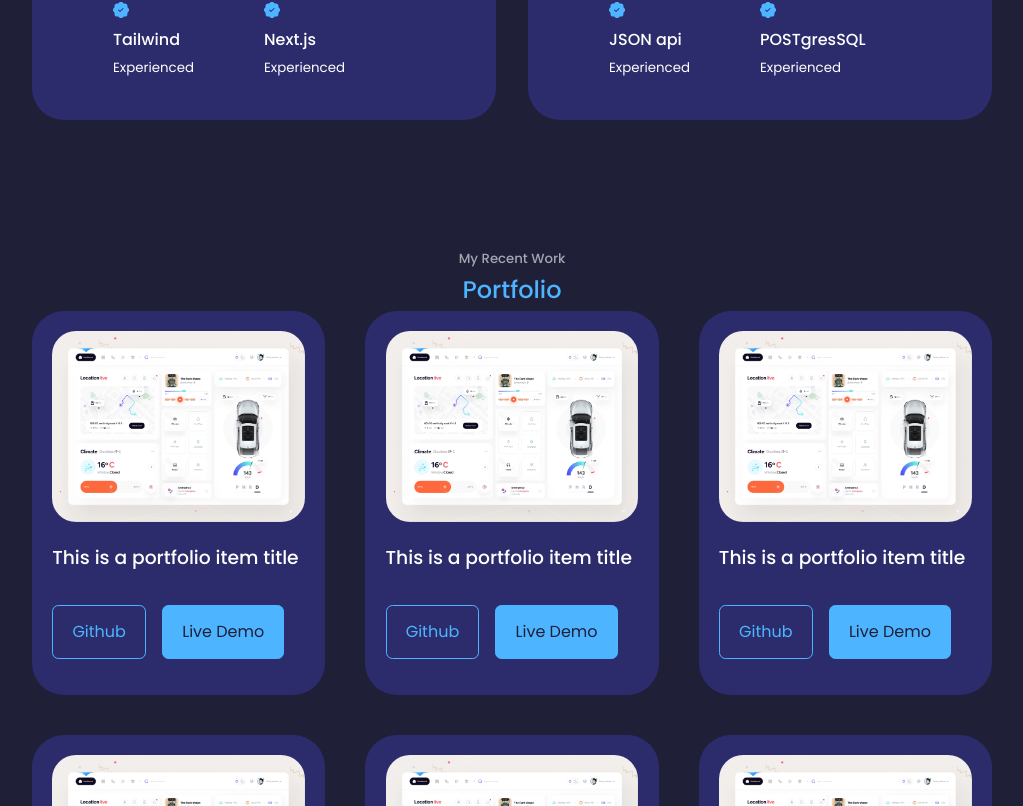
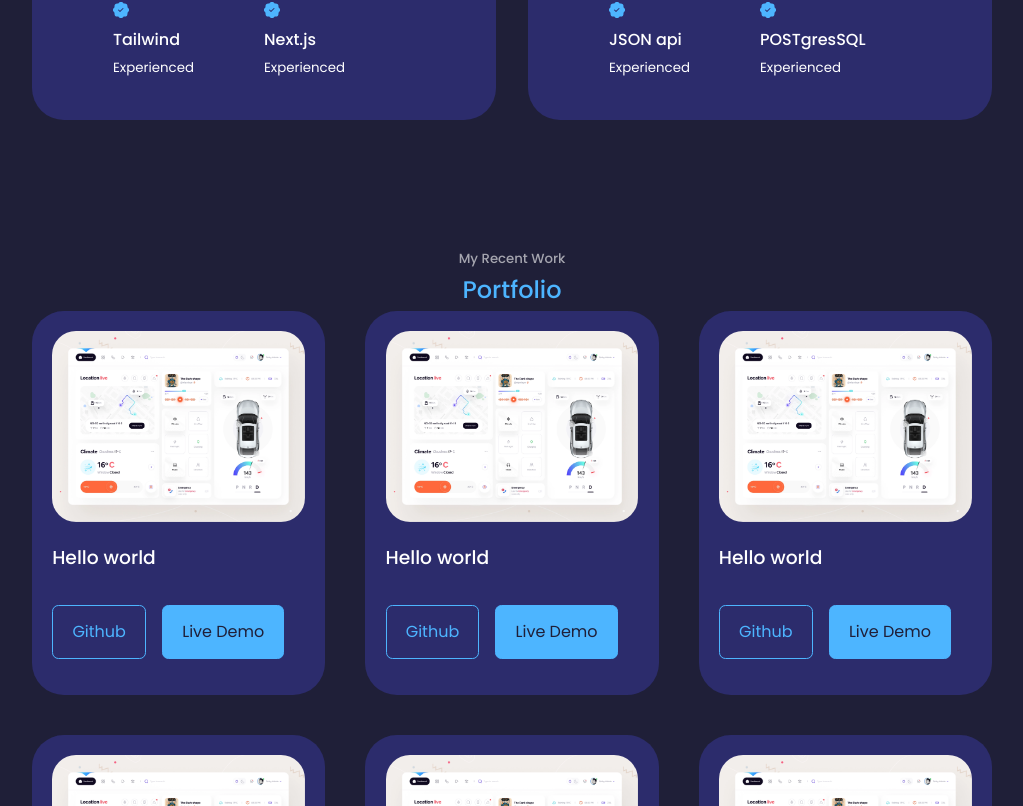
Before and after one commit to mdamapong/Porfolio, a React (Create React App) app: page / in a window 1280 px wide. Shown: the part 1994-2800 px from the top of the page, without its empty margins (128-1151 px from the left). Built offline with nearby package versions, Linux system fonts and the light colour scheme.

Commit message:
portfolio done

```diff
--- a/public/index.html
+++ b/public/index.html
@@ -1,12 +1,15 @@
 <!DOCTYPE html>
 <html lang="en">
+
 <head>
     <meta charset="UTF-8">
     <meta http-equiv="X-UA-Compatible" content="IE=edge">
     <meta name="viewport" content="width=device-width, initial-scale=1.0">
-    <title>The Ultimate React Personal Portfolio Wesite</title>
+    <title>Mickey</title>
 </head>
+
 <body>
     <div id="root"></div>
 </body>
+
 </html>
--- a/src/App.jsx
+++ b/src/App.jsx
@@ -4,7 +4,6 @@
 import About from './components/about/About';
 import Experience from './components/experience/Experience';
 import Portfolio from './components/portfolio/Portfolio';
-import Testimonials from './components/testimonials/Testimonials';
 import Contact from './components/contact/Contact';
 import Footer from './components/footer/Footer';
 
@@ -16,7 +15,6 @@
       <About />
       <Experience />
       <Portfolio />
-      <Testimonials />
       <Contact />
       <Footer />
 
--- a/src/components/nav/Nav.jsx
+++ b/src/components/nav/Nav.jsx
@@ -1,10 +1,10 @@
 import React from 'react';
 import './nav.css';
-import {AiOutlineHome} from 'react-icons/ai';
-import {AiOutlineUser} from 'react-icons/ai';
-import {BiBookAlt} from 'react-icons/bi';
-import {MdWork} from 'react-icons/md';
-import {AiOutlineMessage} from 'react-icons/ai';
+import { AiOutlineHome } from 'react-icons/ai';
+import { AiOutlineUser } from 'react-icons/ai';
+import { BiBookAlt } from 'react-icons/bi';
+import { VscFileSubmodule } from 'react-icons/vsc';
+import { AiOutlineMessage } from 'react-icons/ai';
 import { useState } from 'react';
 
 
@@ -15,10 +15,10 @@
   return (
     <nav>
       <a href='#' onClick={() => setActiveNav('#')} className={activeNav === '#' ? 'active' : ''}><AiOutlineHome /></a>
-      <a href='#about' onClick={() => setActiveNav('#about')}  className={activeNav === '#about' ? 'active' : ''}><AiOutlineUser /></a>
-      <a href='#experience' onClick={() => setActiveNav('#experience')}  className={activeNav === '#experience' ? 'active' : ''}><BiBookAlt /></a>
-      <a href='#services' onClick={() => setActiveNav('#services')}  className={activeNav === '#services' ? 'active' : ''}><MdWork /></a>
-      <a href='#contact' onClick={() => setActiveNav('#contact')}  className={activeNav === '#contact' ? 'active' : ''}><AiOutlineMessage /></a>
+      <a href='#about' onClick={() => setActiveNav('#about')} className={activeNav === '#about' ? 'active' : ''}><AiOutlineUser /></a>
+      <a href='#experience' onClick={() => setActiveNav('#experience')} className={activeNav === '#experience' ? 'active' : ''}><BiBookAlt /></a>
+      <a href='#portfolio' onClick={() => setActiveNav('#portfolio')} className={activeNav === '#portfolio' ? 'active' : ''}><VscFileSubmodule /></a>
+      <a href='#contact' onClick={() => setActiveNav('#contact')} className={activeNav === '#contact' ? 'active' : ''}><AiOutlineMessage /></a>
 
 
     </nav>
--- a/src/components/portfolio/Portfolio.jsx
+++ b/src/components/portfolio/Portfolio.jsx
@@ -1,6 +1,49 @@
 import React from 'react';
 import './portfolio.css';
 import IMG1 from '../../assets/portfolio1.png';
+
+const data = [
+  {
+    id: 1,
+    image: IMG1,
+    title: 'Hello world',
+    github: 'https://github.com',
+    demo: 'https://animated-pony-a34044.netlify.app/collections'
+  },
+  {
+    id: 2,
+    image: IMG1,
+    title: 'Hello world',
+    github: 'https://github.com',
+    demo: 'https://animated-pony-a34044.netlify.app/collections'
+  }, {
+    id: 3,
+    image: IMG1,
+    title: 'Hello world',
+    github: 'https://github.com',
+    demo: 'https://animated-pony-a34044.netlify.app/collections'
+  }, {
+    id: 4,
+    image: IMG1,
+    title: 'Hello world',
+    github: 'https://github.com',
+    demo: 'https://animated-pony-a34044.netlify.app/collections'
+  }, {
+    id: 5,
+    image: IMG1,
+    title: 'Hello world',
+    github: 'https://github.com',
+    demo: 'https://animated-pony-a34044.netlify.app/collections'
+  }, {
+    id: 6,
+    image: IMG1,
+    title: 'Hello world',
+    github: 'https://github.com',
+    demo: 'https://animated-pony-a34044.netlify.app/collections'
+  },
+]
+
+
 
 const Portfolio = () => {
   return (
@@ -8,68 +51,26 @@
       <h5> My Recent Work </h5>
       <h2>Portfolio</h2>
       <div className='container portfolio__container'>
-        <article className='portfolio__item'>
-          <div className="portfolio__item-image">
-            <img src={IMG1} alt="" />
-          </div>
-          <h3>This is a portfolio item title</h3>
-          <div className="portfolio__item-cta">
-            <a href='https://github.com' className='btn'>Github</a>
-            <a href='https://animated-pony-a34044.netlify.app/collections' className='btn btn-primary'>Live Demo</a>
-          </div>
+        {
+          data.map(({ id, image, title, github, demo }) => {
+            return (
 
-        </article>
-        <article className='portfolio__item'>
-          <div className="portfolio__item-image">
-            <img src={IMG1} alt="" />
-          </div>
-          <h3>This is a portfolio item title</h3>
-          <div className="portfolio__item-cta">
-            <a href='https://github.com' className='btn'>Github</a>
-            <a href='https://animated-pony-a34044.netlify.app/collections' className='btn btn-primary'>Live Demo</a>
-          </div>
+              <article key={id} className='portfolio__item'>
+                <div className="portfolio__item-image">
+                  <img src={image} alt={title} />
+                </div>
+                <h3>{title}</h3>
+                <div className="portfolio__item-cta">
+                  <a href={github} className='btn'>Github</a>
+                  <a href={demo} className='btn btn-primary'>Live Demo</a>
+                </div>
 
-        </article>        <article className='portfolio__item'>
-          <div className="portfolio__item-image">
-            <img src={IMG1} alt="" />
-          </div>
-          <h3>This is a portfolio item title</h3>
-          <div className="portfolio__item-cta">
-            <a href='https://github.com' className='btn'>Github</a>
-            <a href='https://animated-pony-a34044.netlify.app/collections' className='btn btn-primary'>Live Demo</a>
-          </div>
+              </article>
 
-        </article>        <article className='portfolio__item'>
-          <div className="portfolio__item-image">
-            <img src={IMG1} alt="" />
-          </div>
-          <h3>This is a portfolio item title</h3>
-          <div className="portfolio__item-cta">
-            <a href='https://github.com' className='btn'>Github</a>
-            <a href='https://animated-pony-a34044.netlify.app/collections' className='btn btn-primary'>Live Demo</a>
-          </div>
 
-        </article>        <article className='portfolio__item'>
-          <div className="portfolio__item-image">
-            <img src={IMG1} alt="" />
-          </div>
-          <h3>This is a portfolio item title</h3>
-          <div className="portfolio__item-cta">
-            <a href='https://github.com' className='btn'>Github</a>
-            <a href='https://animated-pony-a34044.netlify.app/collections' className='btn btn-primary'>Live Demo</a>
-          </div>
-
-        </article>        <article className='portfolio__item'>
-          <div className="portfolio__item-image">
-            <img src={IMG1} alt="" />
-          </div>
-          <h3>This is a portfolio item title</h3>
-          <div className="portfolio__item-cta">
-            <a href='https://github.com' className='btn'>Github</a>
-            <a href='https://animated-pony-a34044.netlify.app/collections' className='btn btn-primary'>Live Demo</a>
-          </div>
-
-        </article>
+            )
+          })
+        }
       </div>
     </section>
   )
--- a/src/components/portfolio/portfolio.css
+++ b/src/components/portfolio/portfolio.css
@@ -31,3 +31,22 @@
     gap: 1rem;
     margin-bottom: 1rem;
 }
+
+/* =============== MEDIA QUERIES (MEDIUM DEVICES) ============ */
+
+@media screen and (max-width: 1024px) {
+    .portfolio__container {
+        grid-template-columns: 1fr 1fr;
+        gap: 1.2rem;
+    }
+}
+
+
+/* =============== MEDIA QUERIES (SMALL DEVICES) ============ */
+
+@media screen and (max-width: 600px) {
+    .portfolio__container {
+        grid-template-columns: 1fr;
+        gap: 1rem;
+    }
+}
--- a/src/components/testimonials/Testimonials.jsx
+++ /dev/null
@@ -1,10 +0,0 @@
-import React from 'react';
-import './testimonials.css';
-
-const Testimonials = () => {
-  return (
-    <section id='testimonials'>Testimonials</section>
-  )
-}
-
-export default Testimonials
```
Also changed, not shown: src/components/header/header.css (+4 -3 lines), src/components/testimonials/testimonials.css (deleted).
